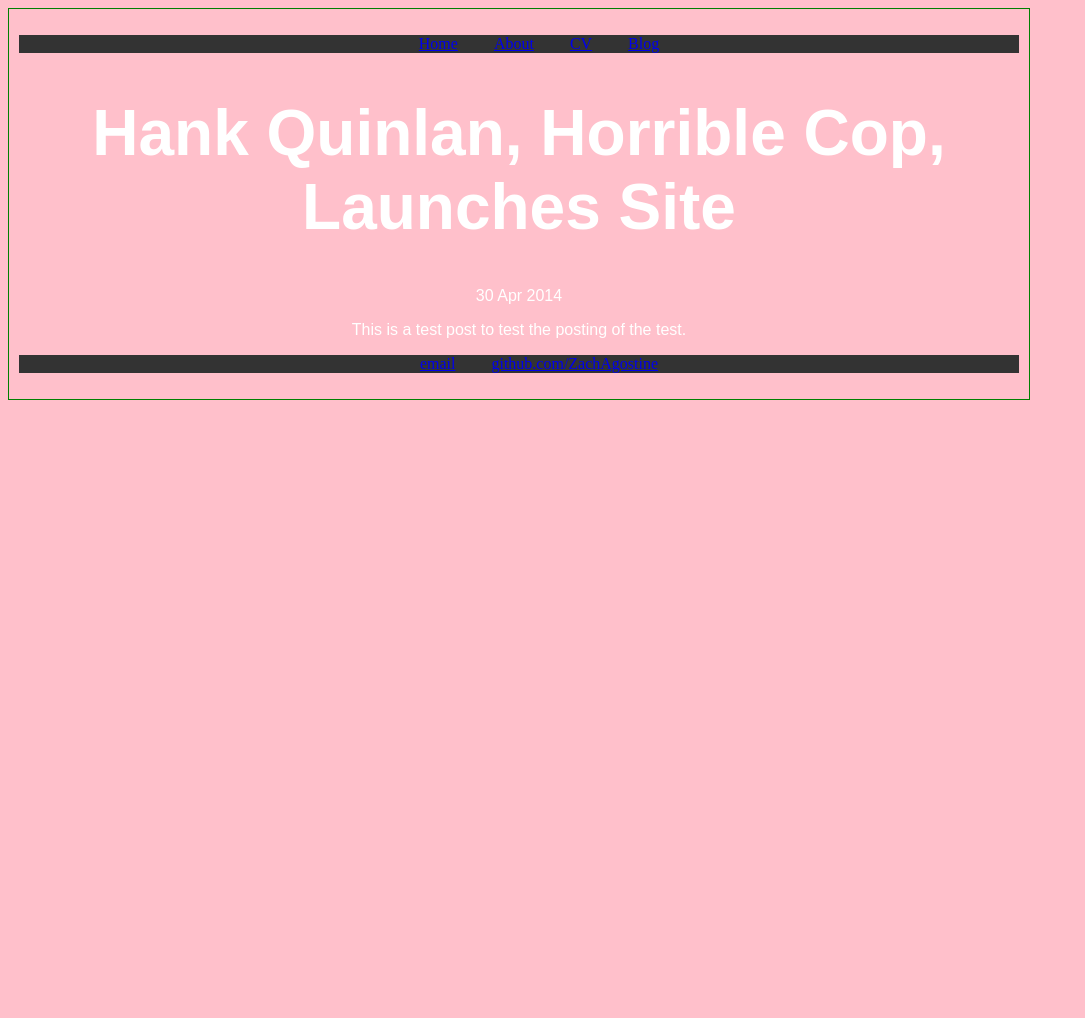
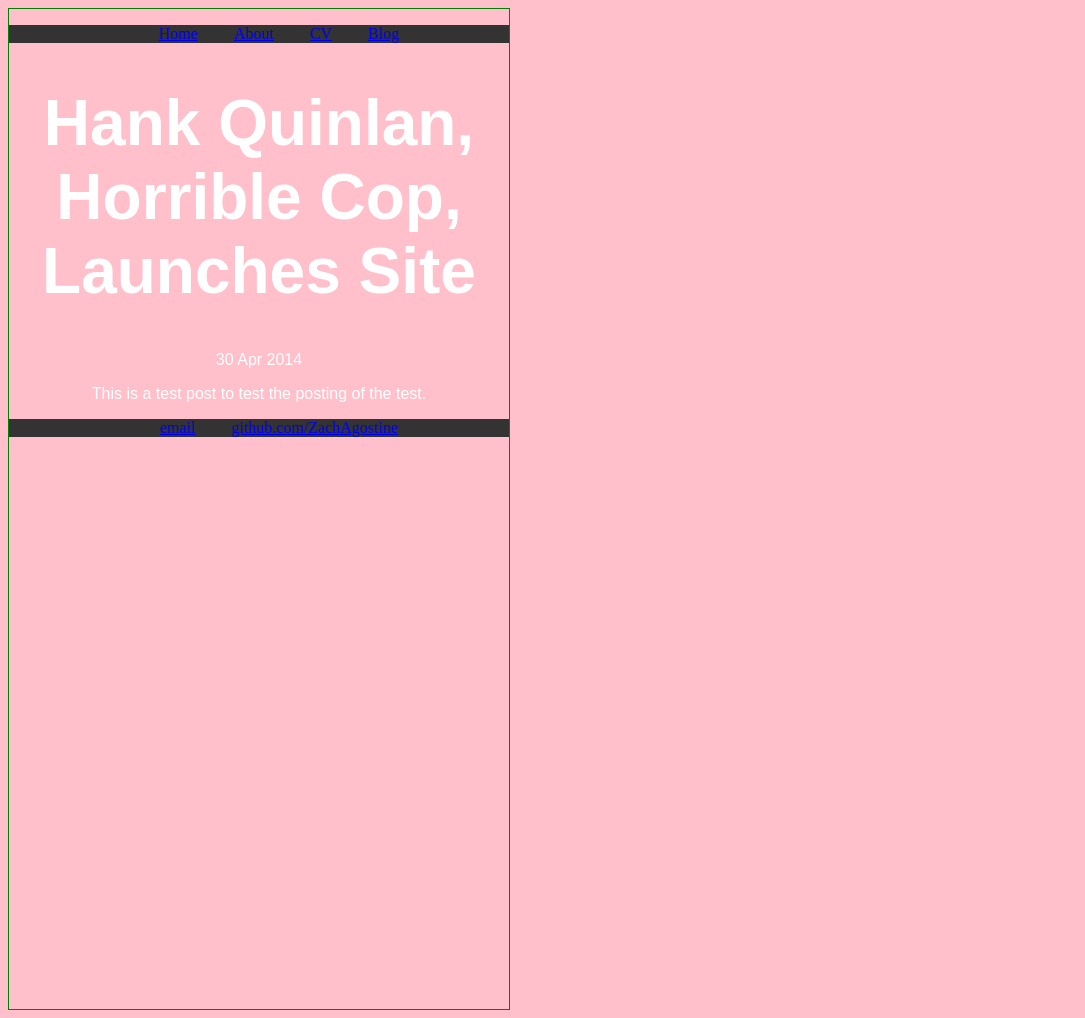
Before and after one commit to ZachAgostine/ZachAgostine.github.io, a Jekyll site: the page built from _posts/2017-02-21-test-test.md, in a window 1280 px wide. Shown: the whole page, without its empty margins (0-1085 px from the left). Built offline with Jekyll 4.4.1, drawn with Linux system fonts in a browser that asks for light colours; before the commit the page ends 900 px from its top, so only the background shows below that.

Commit message:
Update main.css

```diff
--- a/css/main.css
+++ b/css/main.css
@@ -1,13 +1,12 @@
 body {
 	display: block;
+	height: 1000px;
+	width: 500px;
 	border: 1px solid green;
-	max-width: 1000px;
 	border-style: solid;
-    	padding: 10px;
 	word-wrap: break-word;
 	text-align: center;
 	background-color: pink;
-	float: center;
 }
 
 ul {
```
